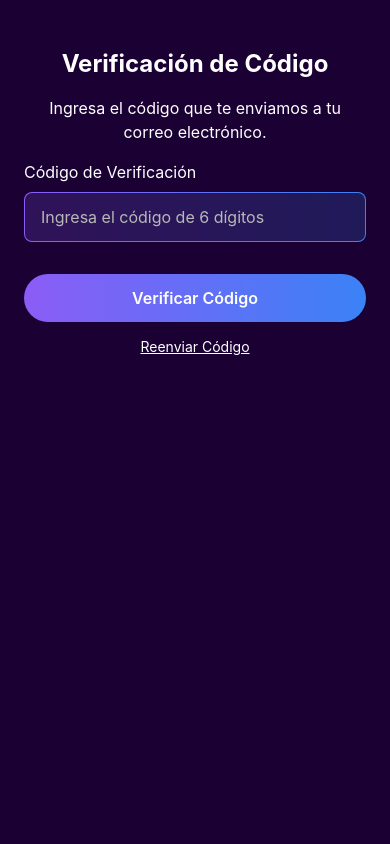
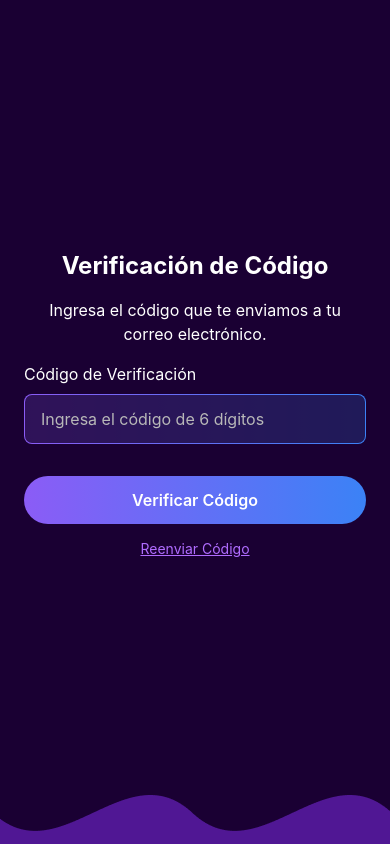
Before and after one commit to lozano2303/tu-evento, a React Native app in the folder TuEventoFrontend (Mobile)/: screen /CodeVerificationScreenRegister in a window 390 px wide. Built offline with nearby package versions, Linux system fonts and the light colour scheme; what expo-web-browser would draw is missing.

Commit message:
style: improve layout and positioning across auth screens

```diff
--- a/TuEventoFrontend (Mobile)/src/constants/Endpoint.ts
+++ b/TuEventoFrontend (Mobile)/src/constants/Endpoint.ts
@@ -1,4 +1,4 @@
-const API_BASE_URL = "http://10.3.232.97:8080/api/v1"; //  API base URL
+const API_BASE_URL = "http://192.168.0.25:8080/api/v1"; //  API base URL
 
 export const USER_ENDPOINT = `${API_BASE_URL}/register`; // User registration endpoint
 
--- a/TuEventoFrontend (Mobile)/src/screens/auth/CodeVerifcationForgotPassword.tsx
+++ b/TuEventoFrontend (Mobile)/src/screens/auth/CodeVerifcationForgotPassword.tsx
@@ -1,4 +1,4 @@
-import { View, Text, TouchableOpacity, Alert } from "react-native";
+import { View, Text, TouchableOpacity, Alert, Image } from "react-native";
 import { useState } from "react";
 import { useRoute, useNavigation } from '@react-navigation/native';
 import Input from "../../components/Input";
@@ -60,8 +60,8 @@ export default function CodeVerifcationForgotPassword() {
   };
 
   return (
-    <View className="flex-1 bg-[#1a0033] items-center px-6 w-full h-full relative ">
-      <View className="w-full top-12 ">
+    <View className="flex-1 bg-[#1a0033]">
+      <View style={{ marginTop: 250, paddingHorizontal: 24, width: '100%' }}>
         {/* Título */}
         <Text className="text-white text-2xl font-bold mb-4 text-center">
           Verificación de Código para Recuperación
@@ -78,6 +78,7 @@ export default function CodeVerifcationForgotPassword() {
           value={activationCode}
           onChangeText={setactivationCode}
           maxLength={6}
+          keyboardType="numeric"
         />
 
         {/* Botón de verificar */}
@@ -86,8 +87,14 @@ export default function CodeVerifcationForgotPassword() {
           onPress={handleVerifyCode}
           disabled={loading || activationCode.length !== 6}
         />
+      </View>
 
-      </View>
+      {/* Imagen de curva en la parte inferior */}
+      <Image
+        source={require("assets/images/curve.png")}
+        className="absolute bottom-0"
+        resizeMode="cover"
+      />
     </View>
   );
 }
--- a/TuEventoFrontend (Mobile)/src/screens/auth/CodeVerificationScreenRegister.tsx
+++ b/TuEventoFrontend (Mobile)/src/screens/auth/CodeVerificationScreenRegister.tsx
@@ -122,8 +122,8 @@ export default function CodeVerificationScreenRegister() {
   };
 
   return (
-    <View className="flex-1 bg-[#1a0033] items-center px-6 w-full h-full relative ">
-      <View className="w-full top-12 ">
+    <View className="flex-1 bg-[#1a0033]">
+      <View style={{ marginTop: 250, paddingHorizontal: 24, width: '100%' }}>
         {/* Título */}
         <Text className="text-white text-2xl font-bold mb-4 text-center">
           Verificación de Código
@@ -132,7 +132,6 @@ export default function CodeVerificationScreenRegister() {
         <Text className="text-white text-base mb-4 text-center">
           Ingresa el código que te enviamos a tu correo electrónico.
         </Text>
-
 
         {/* Input para código de verificación */}
         <Input
@@ -157,13 +156,19 @@ export default function CodeVerificationScreenRegister() {
           disabled={isLoading}
           className="mt-4"
         >
-          <Text className="text-white text-center underline">
+          <Text className="text-center underline" style={{ color: '#B06CFF' }}>
             {isLoading ? "Reenviando..." : "Reenviar Código"}
           </Text>
         </TouchableOpacity>
+    </View>
 
+      {/* Imagen de cuñrva en la parte inferior */}
+      <Image
+        source={require("assets/images/curve.png")}
+        className="absolute bottom-0"
+        resizeMode="cover"
+      />
 
-      </View>
     </View>
   );
 }
--- a/TuEventoFrontend (Mobile)/src/screens/auth/ForgotPasswordScreen.tsx
+++ b/TuEventoFrontend (Mobile)/src/screens/auth/ForgotPasswordScreen.tsx
@@ -80,25 +80,9 @@ export default function ForgotPasswordScreen() {
           onPress={handleForgotPassword}
           disabled={isLoading}
         />
-
-        {/* Ícono del candado centrado y redimensionado */}
-        <View className="flex-1 justify-center items-center mt-8">
-          <View className="w-48 h-48 justify-center items-center">
-            <Image
-              source={require("assets/images/lock.png")}
-              className="w-full h-full"
-              resizeMode="contain"
-            />
-          </View>
-
-          {/* Texto adicional de seguridad */}
-          <Text className="text-gray-400 text-sm text-center mt-6 px-8">
-            🔒 Tu información está segura. Solo tú podrás restablecer tu contraseña.
-          </Text>
-        </View>
       </View>
 
-      {/* Imagen de curva en la parte inferior */}
+      {/* Imagen de cuñrva en la parte inferior */}
       <Image
         source={require("assets/images/curve.png")}
         className="absolute bottom-0"
--- a/TuEventoFrontend (Mobile)/src/screens/auth/RegisterScreen.tsx
+++ b/TuEventoFrontend (Mobile)/src/screens/auth/RegisterScreen.tsx
@@ -93,7 +93,7 @@ export default function RegisterScreen() {
 
   return (
     <View className="flex-1 bg-[#1a0033] justify-center items-center">
-      <View className="px-6 w-full h-full relative top-12">
+      <View className="px-6 w-full h-full relative top-12" style={{ marginTop: 180 }}>
         {/* Título de crear cuenta*/}
         <Text className="text-white text-2xl font-bold text-center">Crea tu cuenta</Text>
 
```
